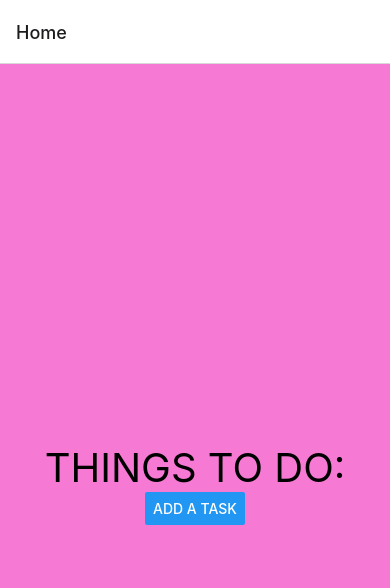
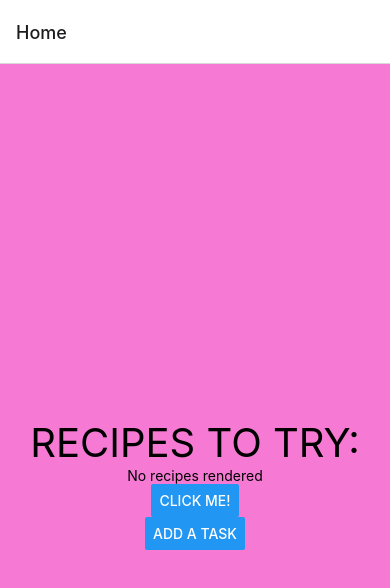
Before and after one commit to elovisae/to-do_list, a React Native app: screen /Home in a window 390 px wide. Shown: the top 588 px of the page. Built offline with nearby package versions, Linux system fonts and the light colour scheme.

Commit message:
fetching and rendering working

```diff
--- a/Stacks/Home.js
+++ b/Stacks/Home.js
@@ -1,20 +1,110 @@
 import {View, Text, Button, SectionList, StyleSheet} from 'react-native';
 import { StatusBar } from 'expo-status-bar';
+import React, {useState, useEffect } from 'react';
+import Recipes from '../components/Recipes';
 
 export default function Home({navigation}) {
+  const [loading, setLoading] = useState(true)
+  const [recipes, setRecipes] = useState([]);
+  //  useEffect(() => {
+  //    setLoading(true)
+  //    getAllRecipes()
+
+  //  }, [])
+  //https://api.spoonacular.com/recipes/4632/summary?apiKey=${apiKey}
+   const getAllRecipes = async () => {
+       let apiKey = 'f1d88e51854b4e9a98cde83deb557347';
+       try{
+           let response = await fetch(`https://api.spoonacular.com/recipes/complexSearch?type=pasta&apiKey=${apiKey}`)
+           console.log(response.statusText)
+           let recipes   = await response.json();
+           let recipeArray = recipes.results
+           setRecipes(recipeArray)
+           console.log(recipes)
 
 
 
-    return (
-      <View style={styles.container}>
-        <Text style={styles.title}>THINGS TO DO:</Text>
+       }catch(error){
+           console.log('Error:' + error)
+    }finally{
+      setLoading(false)
+    }
+    }
+
+
+  //   }
+    // const dummyData = {
+    //   number:4,
+    //   results: [
+    //     {
+    //       id: 1,
+    //       title: 'Garlic pasta',
+    //       calories: 500,
+    //     },
+    //     {
+    //       id: 2,
+    //       title: 'Mushroom pasta',
+    //       calories: 500,
+    //     },
+    //     {
+    //       id: 3,
+    //       title: 'Salsiccia pasta',
+    //       calories: 500,
+    //     },
+    //     {
+    //       id: 4,
+    //       title: 'Carbonara',
+    //       calories: 500,
+    //     },
+    //   ]
+    // }
+    // console.log(dummyData)
+    // useEffect(() => {
+    //   setRecipes(dummyData.results)
+    // }, [])
+
+    if (loading){
+      return (
+        <View style={styles.container}>
+        <Text style={styles.title}>RECIPES TO TRY:</Text>
+        <Text>No recipes rendered</Text>
+        <Button title="Click me!" onPress={() => {
+          setLoading(true)
+          getAllRecipes()
+          }}/>
         <StatusBar style="auto" />
         <Button
         title="Add a task"
         onPress={() => navigation.navigate('Add')}
         />
       </View>
-    );
+      )
+    }else{
+      return (
+        <View style={styles.container}>
+          <Text style={styles.title}>RECIPES TO TRY:</Text>
+          <Text>Rendered</Text>
+          <View style={styles.recipeContainer}>
+          {recipes.map((recipe) => {
+              console.log(recipe.title)
+              recipe.key = recipe.id
+              return(
+                <View style={styles.recipeItem}>
+                  <Text>{recipe.title}</Text>
+                  <Button title="Done"/>
+                </View>
+
+              )
+            }
+
+          )}
+          </View>
+          <StatusBar style="auto" />
+      </View>
+
+      )
+    }
+
   }
 
   const styles = StyleSheet.create({
@@ -33,5 +123,16 @@ export default function Home({navigation}) {
     },
     listItem: {
       fontSize: 16
+    },
+    recipeContainer: {
+      display: 'flex',
+      flexDirection:'column',
+      width: '100%',
+    },
+    recipeItem:{
+      display: 'flex',
+      flexDirection:'row',
+      justifyContent: 'space-around',
+
     }
   });
```
